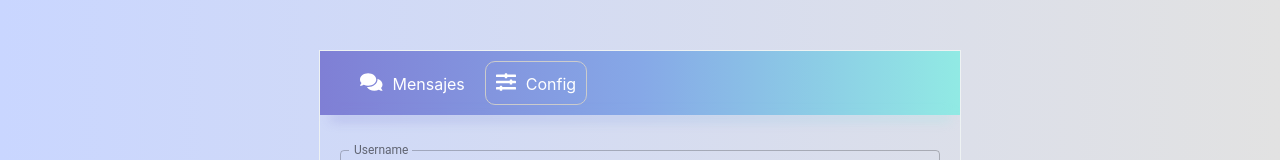
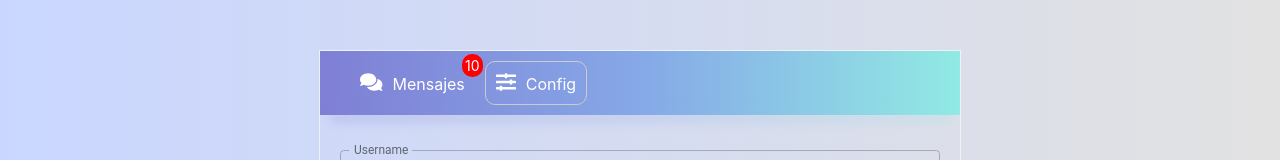
Before and after one commit to CarlosCanizal/chat-react, a React (Create React App) app: page /settings in a window 1280 px wide. Shown: the top 160 px of the page. Built offline with nearby package versions, Linux system fonts and the light colour scheme.

Commit message:
Adds notification bubble

```diff
--- a/src/components/Header/Header.js
+++ b/src/components/Header/Header.js
@@ -6,8 +6,6 @@ import { FontAwesomeIcon } from '@fortawesome/react-fontawesome'
 import './Header.sass'
 
 class Header extends Component{
-
-
     render(){
         let themeClass = [styles.Header];
         themeClass.push(styles[this.props.theme]);
@@ -16,6 +14,9 @@ class Header extends Component{
             <header className={themeClass.join(' ')}>
                 <nav>
                     <NavLink to="/messages" exact>
+                        <div className={styles.notification}>
+                            10
+                        </div>
                         <FontAwesomeIcon icon="comments" />
                         {this.props.labels.messages}
                     </NavLink>
--- a/src/components/Header/Header.module.sass
+++ b/src/components/Header/Header.module.sass
@@ -36,8 +36,19 @@ html, :root
   margin-right: 10px
   align-items: center
   text-decoration: none
+  position: relative
   svg
     margin-right: 10px
     font-size: 20px
   &:hover
     color: #CCC
+  .notification
+    padding: 3px
+    font-size: 14px
+    position: absolute
+    min-width: 15px
+    min-height: 15px
+    top: -8px
+    right: -8px
+    background-color: red
+    border-radius: 10px
```
